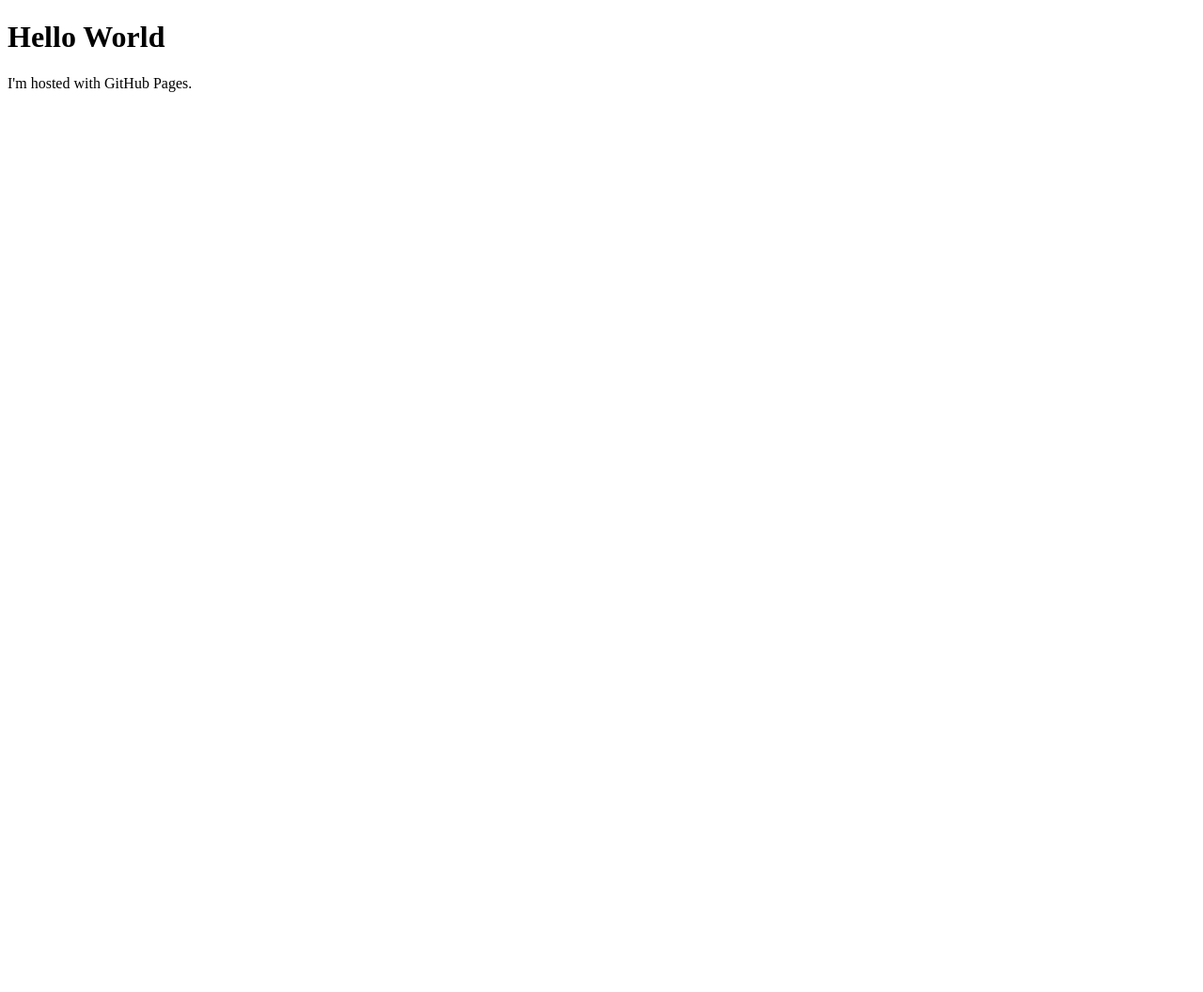
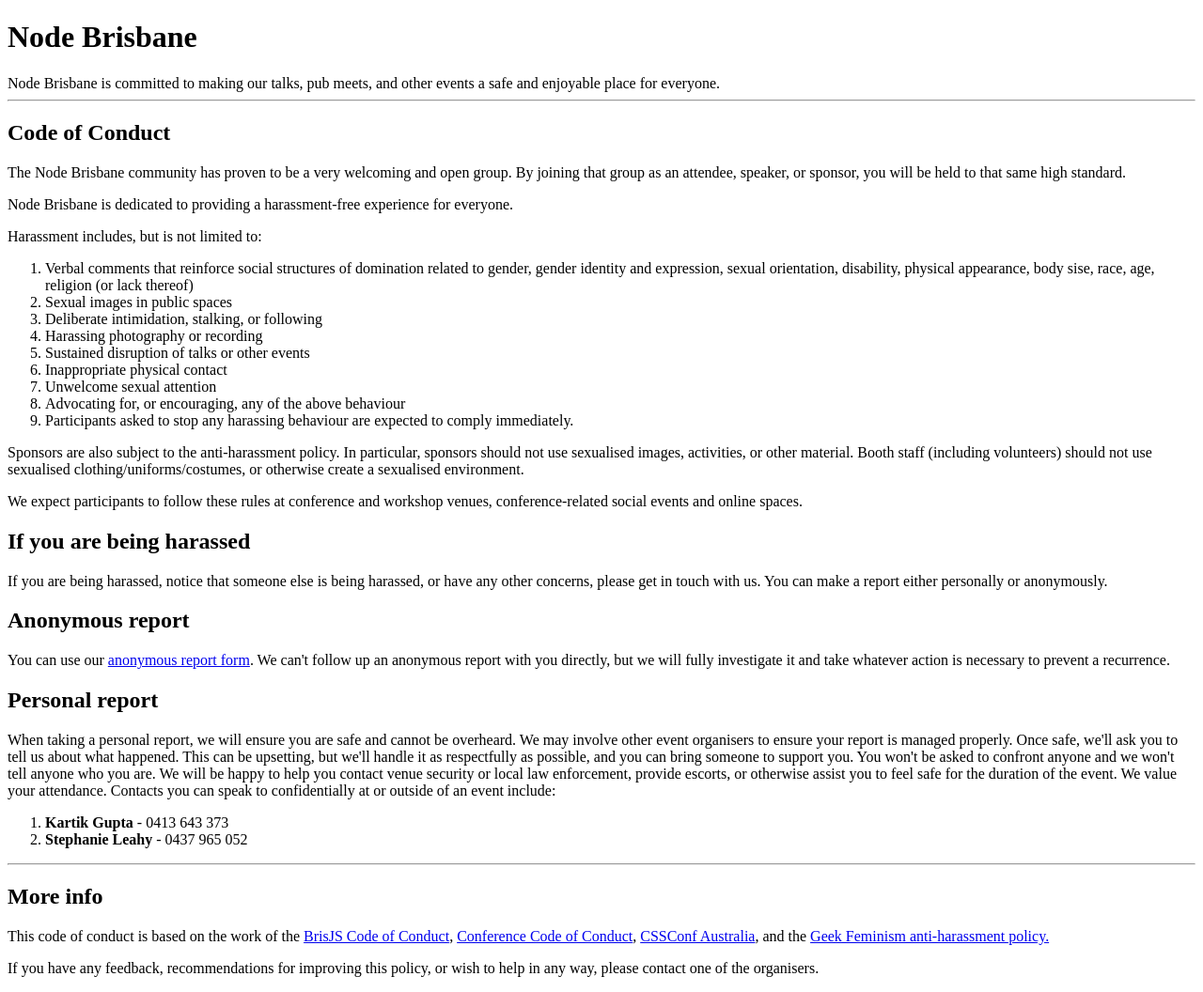
Before and after one commit to nodebrisbane/nodebrisbane.github.io, a plain HTML site: page index.html in a window 1280 px wide. Shown: the whole page at 94% size. Before the commit the page ends 800 px from the top, so only its background shows below. Drawn offline with Linux system fonts and the light colour scheme.

Commit message:
Update index.html
Add Code of Conduct

```diff
--- a/index.html
+++ b/index.html
@@ -1,7 +1,61 @@
 <!DOCTYPE html>
 <html>
+<head><title>Node Brisbane</title></head>
 <body>
-<h1>Hello World</h1>
-<p>I'm hosted with GitHub Pages.</p>
+<h1>Node Brisbane</h1>
+
+Node Brisbane is committed to making our talks, pub meets, and other events a safe and enjoyable place for everyone.
+
+<hr />
+
+<h2>Code of Conduct</h2>
+
+<p>The Node Brisbane community has proven to be a very welcoming and open group. By joining that group as an attendee, speaker, or sponsor, you will be held to that same high standard.</p>
+
+<p>Node Brisbane is dedicated to providing a harassment-free experience for everyone.</p>
+
+<p></p>Harassment includes, but is not limited to:</p>
+
+<ol>
+  <li>Verbal comments that reinforce social structures of domination related to gender, gender identity and expression, sexual orientation, disability, physical appearance, body sise, race, age, religion (or lack thereof)
+  <li>Sexual images in public spaces
+  <li>Deliberate intimidation, stalking, or following
+  <li>Harassing photography or recording
+  <li>Sustained disruption of talks or other events
+  <li>Inappropriate physical contact
+  <li>Unwelcome sexual attention
+  <li>Advocating for, or encouraging, any of the above behaviour
+  <li>Participants asked to stop any harassing behaviour are expected to comply immediately.
+</ol>
+
+<p>Sponsors are also subject to the anti-harassment policy. In particular, sponsors should not use sexualised images, activities, or other material. Booth staff (including volunteers) should not use sexualised clothing/uniforms/costumes, or otherwise create a sexualised environment.</p>
+
+<p>We expect participants to follow these rules at conference and workshop venues, conference-related social events and online spaces.</p>
+
+<h2>If you are being harassed</h2>
+If you are being harassed, notice that someone else is being harassed, or have any other concerns, please get in touch with us. You can make a report either personally or anonymously.
+
+<h2>Anonymous report</h2>
+You can use our <a href="https://docs.google.com/forms/d/e/1FAIpQLSexx6kqz-n--WqSx1ZjfmTAuxpWGewkw6Oobr_3z-32qnYuOQ/viewform">anonymous report form</a>. We can't follow up an anonymous report with you directly, but we will fully investigate it and take whatever action is necessary to prevent a recurrence.
+
+<h2>Personal report</h2>
+When taking a personal report, we will ensure you are safe and cannot be overheard. We may involve other event organisers to ensure your report is managed properly. Once safe, we'll ask you to tell us about what happened. This can be upsetting, but we'll handle it as respectfully as possible, and you can bring someone to support you. You won't be asked to confront anyone and we won't tell anyone who you are.
+
+We will be happy to help you contact venue security or local law enforcement, provide escorts, or otherwise assist you to feel safe for the duration of the event. We value your attendance.
+
+Contacts you can speak to confidentially at or outside of an event include:
+
+<ol>
+  <li><b>Kartik Gupta</b> - 0413 643 373</li>
+  <li><b>Stephanie Leahy</b> - 0437 965 052</li>
+</ol>
+
+<hr />
+
+<h2>More info</h2>
+<p>This code of conduct is based on the work of the <a href="http://brisjs.org/#conduct">BrisJS Code of Conduct</a>, <a href="http://confcodeofconduct.com/">Conference Code of Conduct</a>, <a href="http://2016.cssconf.com.au/codeofconduct/">CSSConf Australia</a>, and the <a href="http://geekfeminism.wikia.com/wiki/Conference_anti-harassment/Policy">Geek Feminism anti-harassment policy.</a></p>
+
+<p>If you have any feedback, recommendations for improving this policy, or wish to help in any way, please contact one of the organisers.</p>
+
 </body>
 </html>
```
